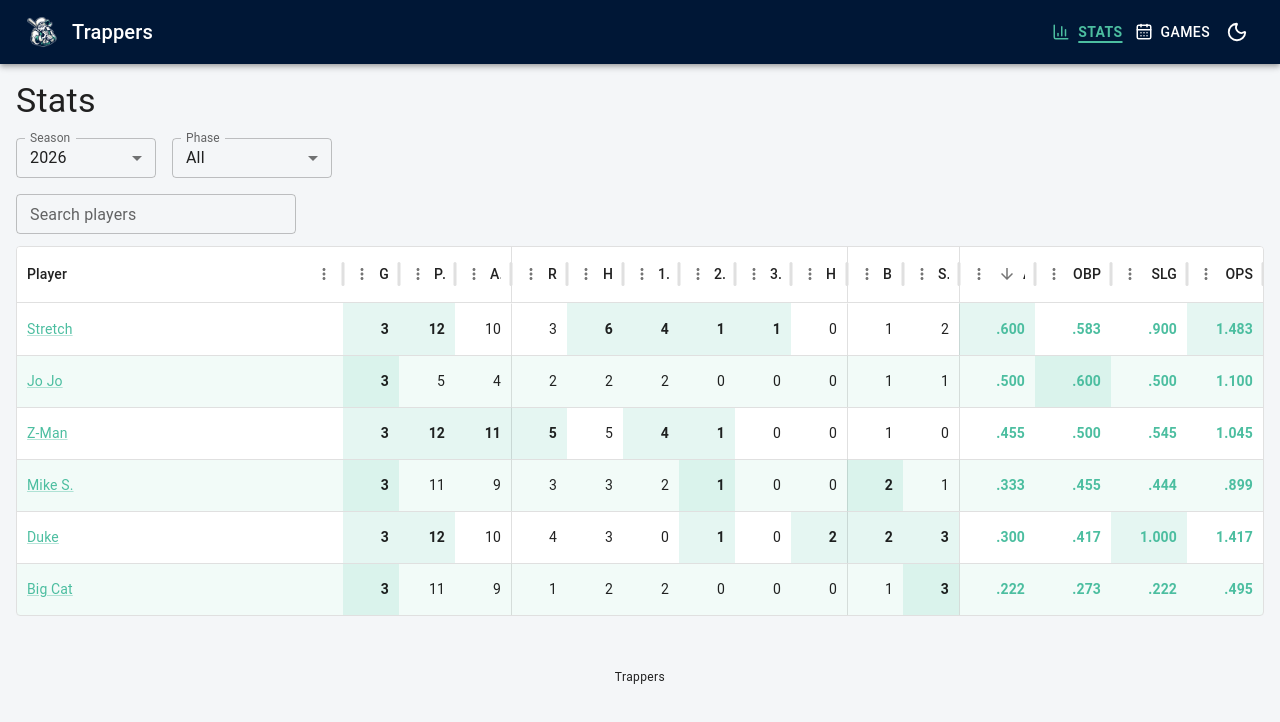
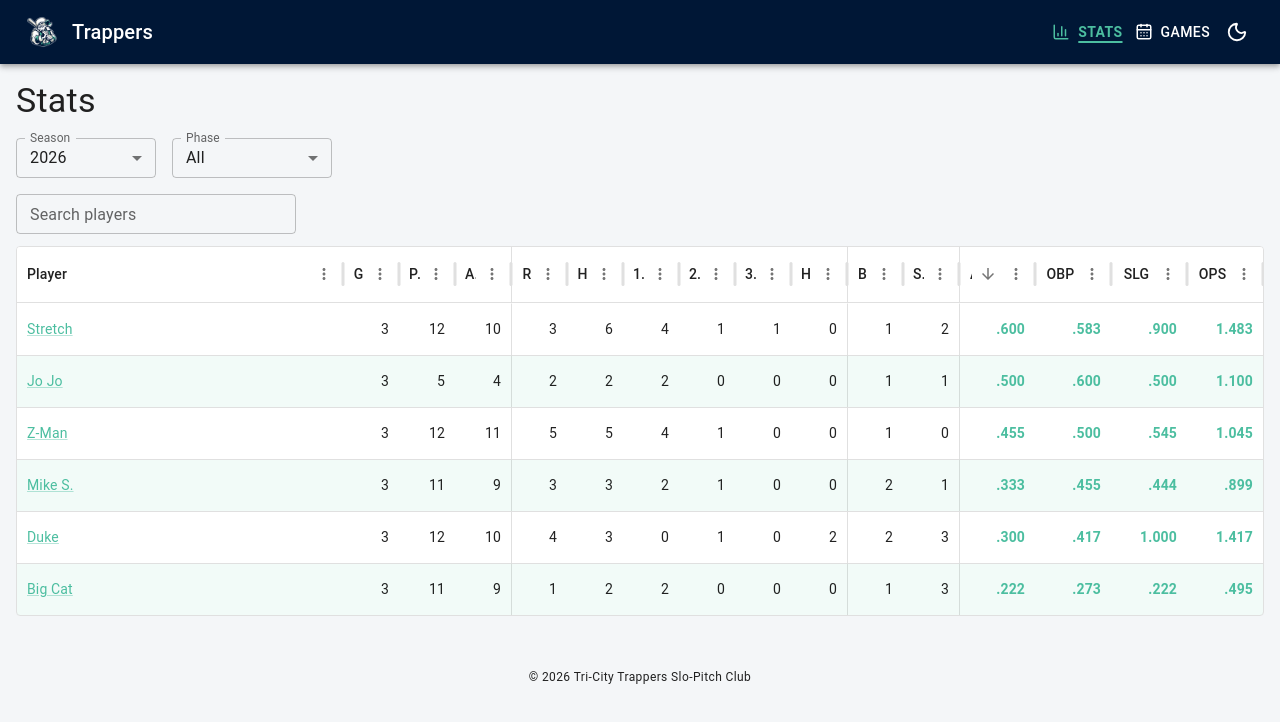
Before and after one commit to ZedLove/trappers-stats, a React (Vite) app: page / in a window 1280 px wide. Shown: the top 722 px of the page. Built offline with nearby package versions, Linux system fonts and the light colour scheme.

Commit message:
fix: remove leader highlight, center headers, constrain standings width, footer text

```diff
--- a/src/site/App.tsx
+++ b/src/site/App.tsx
@@ -58,7 +58,7 @@ export default function App() {
         <Outlet />
         <Box component="footer" sx={{ mt: 4, py: 2, textAlign: 'center' }}>
           <Typography variant="caption" color="text.secondary">
-            Trappers
+            © 2026 Tri-City Trappers Slo-Pitch Club
           </Typography>
         </Box>
       </Box>
--- a/src/site/components/StandingsTable.tsx
+++ b/src/site/components/StandingsTable.tsx
@@ -1,4 +1,4 @@
-import { Table, TableBody, TableCell, TableHead, TableRow, Typography } from '@mui/material';
+import { Box, Table, TableBody, TableCell, TableHead, TableRow, Typography } from '@mui/material';
 import { getTeam } from '../../shared/data';
 import type { Standing } from '../../shared/schema';
 
@@ -13,14 +13,15 @@ export default function StandingsTable({ standings }: StandingsTableProps) {
       <Typography variant="h6" component="h2">
         Standings
       </Typography>
+      <Box sx={{ maxWidth: 420 }}>
         <Table aria-label="Standings" size="small">
           <TableHead>
             <TableRow>
-            <TableCell align="right">#</TableCell>
+              <TableCell align="center">#</TableCell>
               <TableCell>Team</TableCell>
-            <TableCell align="right">W</TableCell>
-            <TableCell align="right">L</TableCell>
-            <TableCell align="right">T</TableCell>
+              <TableCell align="center">W</TableCell>
+              <TableCell align="center">L</TableCell>
+              <TableCell align="center">T</TableCell>
             </TableRow>
           </TableHead>
           <TableBody>
@@ -38,6 +39,7 @@ export default function StandingsTable({ standings }: StandingsTableProps) {
             })}
           </TableBody>
         </Table>
+      </Box>
     </>
   );
 }
--- a/src/site/components/StatsGrid.tsx
+++ b/src/site/components/StatsGrid.tsx
@@ -1,10 +1,6 @@
 import { useMemo, useState } from 'react';
 import { Box, Link as MuiLink, TextField } from '@mui/material';
-import {
-  DataGrid,
-  type GridCellParams,
-  type GridColDef,
-} from '@mui/x-data-grid';
+import { DataGrid, type GridColDef } from '@mui/x-data-grid';
 import { Link as RouterLink } from 'react-router-dom';
 import { getPlayer } from '../../shared/data';
 import { formatRate, type DerivedStats } from '../../shared/stats';
@@ -21,25 +17,22 @@ const RATE_FIELDS = new Set(['avg', 'obp', 'slg', 'ops']);
 // Columns that start a new stat group; a vertical divider is drawn to their left.
 const GROUP_SEP_FIELDS = new Set(['r', 'bb', 'avg']);
 
-const NUMERIC_FIELDS = [
-  'g',
-  'pa',
-  'ab',
-  'r',
-  'h',
-  'singles',
-  'doubles',
-  'triples',
-  'hr',
-  'bb',
-  'k',
-  'avg',
-  'obp',
-  'slg',
-  'ops',
-] as const;
-
-type NumericField = (typeof NUMERIC_FIELDS)[number];
+type NumericField =
+  | 'g'
+  | 'pa'
+  | 'ab'
+  | 'r'
+  | 'h'
+  | 'singles'
+  | 'doubles'
+  | 'triples'
+  | 'hr'
+  | 'bb'
+  | 'k'
+  | 'avg'
+  | 'obp'
+  | 'slg'
+  | 'ops';
 
 interface ColumnSpec {
   field: NumericField;
@@ -86,44 +79,16 @@ const COLUMN_SPECS: ColumnSpec[] = [
   { field: 'ops', headerName: 'OPS', description: 'On-base plus slugging', rate: true },
 ];
 
-// Best value per numeric column, or null when a column has no eligible value
-// (e.g. every player's AVG is null because nobody has an at-bat yet).
-function computeLeaders(rows: Row[]): Record<NumericField, number | null> {
-  const leaders = Object.fromEntries(
-    NUMERIC_FIELDS.map((field) => [field, null]),
-  ) as Record<NumericField, number | null>;
-
-  for (const row of rows) {
-    for (const field of NUMERIC_FIELDS) {
-      const value = row[field];
-      if (value === null || value === undefined) {
-        continue;
-      }
-      const current = leaders[field];
-      if (current === null || value > current) {
-        leaders[field] = value;
-      }
-    }
-  }
-
-  return leaders;
-}
-
-function buildColumns(leaders: Record<NumericField, number | null>): GridColDef[] {
+function buildColumns(): GridColDef[] {
   const cellClass =
     (field: NumericField): GridColDef['cellClassName'] =>
-    (params: GridCellParams) => {
+    () => {
       const classes: string[] = [];
       if (GROUP_SEP_FIELDS.has(field)) {
         classes.push('colgroup-sep');
       }
       if (RATE_FIELDS.has(field)) {
         classes.push('rate-stat');
-      }
-      // `===` on floats is fine here: ties are produced by identical inputs and
-      // therefore identical double values, so every co-leader matches.
-      if (leaders[field] !== null && params.value === leaders[field]) {
-        classes.push('leader');
       }
       return classes.join(' ');
     };
@@ -136,7 +101,7 @@ function buildColumns(leaders: Record<NumericField, number | null>): GridColDef[
       type: 'number',
       width: rate ? 76 : 56,
       align: 'right',
-      headerAlign: 'right',
+      headerAlign: 'center',
       headerClassName: GROUP_SEP_FIELDS.has(field) ? 'colgroup-sep' : undefined,
       cellClassName: cellClass(field),
       ...(rate ? { valueFormatter: (value: number | null) => formatRate(value) } : {}),
@@ -175,10 +140,7 @@ export default function StatsGrid({ rows }: StatsGridProps) {
     [rows],
   );
 
-  // Leaders are computed over the full leaderboard, not the search-filtered
-  // subset, so the highlighted cell is always the true season/phase leader.
-  const leaders = useMemo(() => computeLeaders(gridRows), [gridRows]);
-  const columns = useMemo(() => buildColumns(leaders), [leaders]);
+  const columns = useMemo(() => buildColumns(), []);
 
   const visibleRows = useMemo(() => {
     const q = query.trim().toLowerCase();
--- a/src/site/pages/BoxScorePage.tsx
+++ b/src/site/pages/BoxScorePage.tsx
@@ -87,16 +87,16 @@ export default function BoxScorePage() {
           <TableHead>
             <TableRow>
               <TableCell>Player</TableCell>
-              <TableCell align="right">AB</TableCell>
-              <TableCell align="right">H</TableCell>
-              <TableCell align="right">1B</TableCell>
-              <TableCell align="right">2B</TableCell>
-              <TableCell align="right">3B</TableCell>
-              <TableCell align="right">HR</TableCell>
-              <TableCell align="right">BB</TableCell>
-              <TableCell align="right">SF</TableCell>
-              <TableCell align="right">K</TableCell>
-              <TableCell align="right">R</TableCell>
+              <TableCell align="center">AB</TableCell>
+              <TableCell align="center">H</TableCell>
+              <TableCell align="center">1B</TableCell>
+              <TableCell align="center">2B</TableCell>
+              <TableCell align="center">3B</TableCell>
+              <TableCell align="center">HR</TableCell>
+              <TableCell align="center">BB</TableCell>
+              <TableCell align="center">SF</TableCell>
+              <TableCell align="center">K</TableCell>
+              <TableCell align="center">R</TableCell>
             </TableRow>
           </TableHead>
           <TableBody>
--- a/src/site/pages/GamesPage.tsx
+++ b/src/site/pages/GamesPage.tsx
@@ -104,7 +104,7 @@ export default function GamesPage() {
               <TableCell>Opponent</TableCell>
               <TableCell>Phase</TableCell>
               <TableCell>Result</TableCell>
-              <TableCell align="right">Score</TableCell>
+              <TableCell align="center">Score</TableCell>
               <TableCell>Location</TableCell>
             </TableRow>
           </TableHead>
--- a/src/site/pages/PlayerPage.tsx
+++ b/src/site/pages/PlayerPage.tsx
@@ -67,7 +67,7 @@ function StatsTable({ ariaLabel, rows }: { ariaLabel: string; rows: DerivedStats
       <TableHead>
         <TableRow>
           {STAT_HEADERS.map((header) => (
-            <TableCell key={header} align="right">
+            <TableCell key={header} align="center">
               {header}
             </TableCell>
           ))}
@@ -123,7 +123,7 @@ export default function PlayerPage() {
           <TableRow>
             <TableCell>Season</TableCell>
             {STAT_HEADERS.map((header) => (
-              <TableCell key={header} align="right">
+              <TableCell key={header} align="center">
                 {header}
               </TableCell>
             ))}
@@ -155,16 +155,16 @@ export default function PlayerPage() {
               <TableCell>Date</TableCell>
               <TableCell>Opponent</TableCell>
               <TableCell>Phase</TableCell>
-              <TableCell align="right">AB</TableCell>
-              <TableCell align="right">H</TableCell>
-              <TableCell align="right">1B</TableCell>
-              <TableCell align="right">2B</TableCell>
-              <TableCell align="right">3B</TableCell>
-              <TableCell align="right">HR</TableCell>
-              <TableCell align="right">BB</TableCell>
-              <TableCell align="right">SF</TableCell>
-              <TableCell align="right">K</TableCell>
-              <TableCell align="right">R</TableCell>
+              <TableCell align="center">AB</TableCell>
+              <TableCell align="center">H</TableCell>
+              <TableCell align="center">1B</TableCell>
+              <TableCell align="center">2B</TableCell>
+              <TableCell align="center">3B</TableCell>
+              <TableCell align="center">HR</TableCell>
+              <TableCell align="center">BB</TableCell>
+              <TableCell align="center">SF</TableCell>
+              <TableCell align="center">K</TableCell>
+              <TableCell align="center">R</TableCell>
             </TableRow>
           </TableHead>
           <TableBody>
--- a/src/theme/theme.ts
+++ b/src/theme/theme.ts
@@ -39,12 +39,6 @@ function zebraOverrides(tint: string) {
           '& .rate-stat': {
             fontWeight: 600,
             color: theme.palette.secondary.main,
-          },
-          // Best value in a column gets a stronger emphasis + a teal tint.
-          // Kept after `.rate-stat` so a leader that is also a rate stat wins.
-          '& .leader': {
-            fontWeight: 700,
-            backgroundColor: alpha(theme.palette.secondary.main, 0.14),
           },
         }),
       },
```
Also changed, not shown: 1 other file (tests, documents, lock files or other folders). Lines whose indentation alone changed are shown as unchanged.
